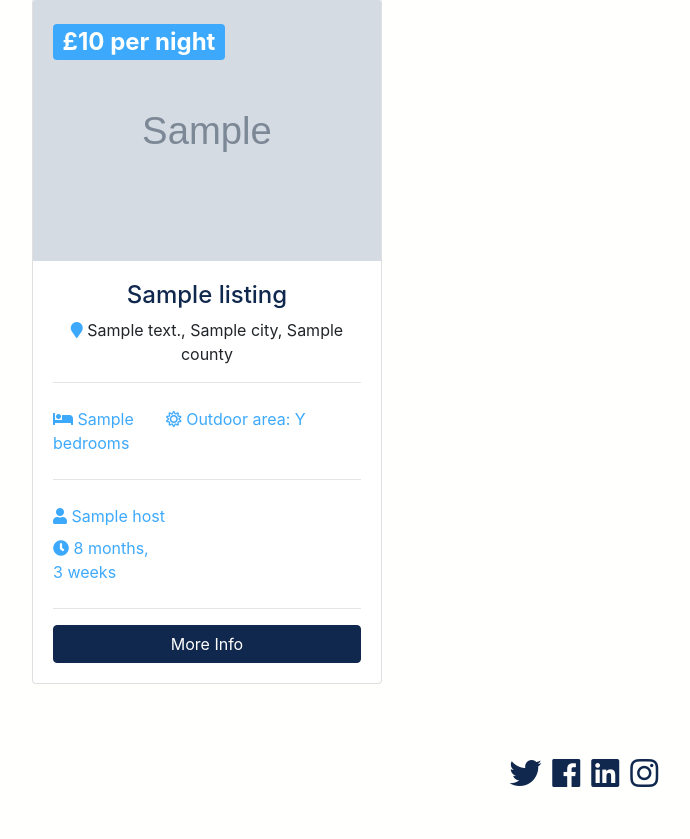
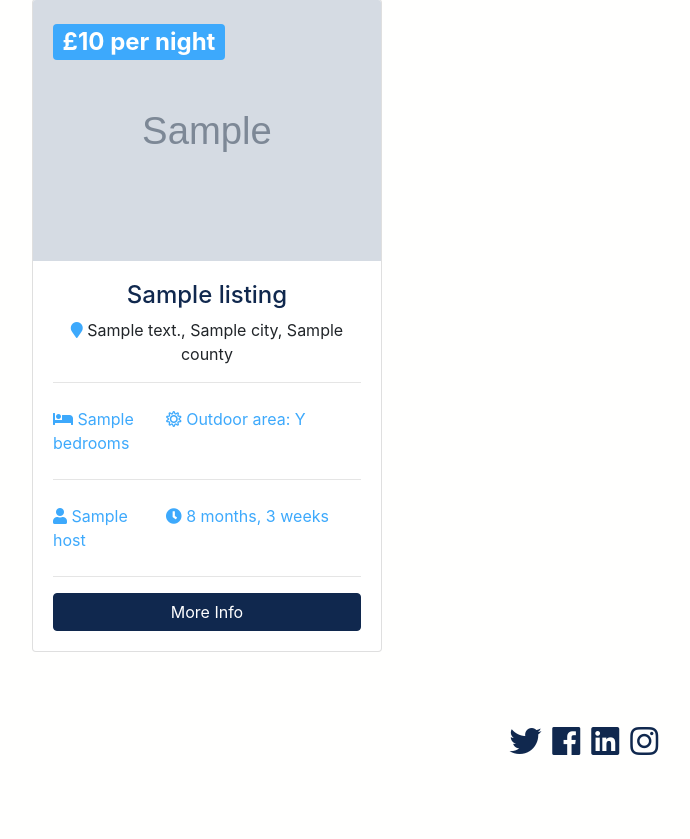
Before and after one commit to Carlscc/codecay, a Django app: template templates/listings/listings.html in a window 1280 px wide. Shown: the part 402-1241 px from the top of the page, without its empty margins (53-743 px from the left). After the commit the page ends 1157 px from the top, so only its background shows below. Run offline with Django 3.2, Linux system fonts and the light colour scheme; the template is opened without the code that fills it: most values are stand-ins (such as "Sample title", 1, 10 or a date in 2020); grey boxes marked "Sample" are stand-in pictures; some libraries are stand-ins or nearby versions.

Commit message:
fix listings cards, add favicon

```diff
--- a/templates/base.html
+++ b/templates/base.html
@@ -15,6 +15,7 @@
         <link rel="stylesheet" href="{% static 'css/style.css' %}">
         <!-- Lightbox -->
         <link rel="stylesheet" href="{% static 'css/lightbox.min.css' %}">
+        <link rel="icon" type="image/png" href="{% static 'img/favicon.ico' %}"
     </head>
     <body>
      <!-- Nav Bar -->
--- a/templates/listings/listings.html
+++ b/templates/listings/listings.html
@@ -59,11 +59,9 @@
                     </div>
                     <hr>
                     <div class="row py-2 text-secondary">
-                        <div class="col-12">
+                        <div class="col-4">
                         <i class="fas fa-user"></i> {{ listing.host }} </div>
-                    </div>
-                    <div class="row text-secondary pb-2">
-                        <div class="col-6">
+                        <div class="col-8">
                         <i class="fas fa-clock"></i> {{ listing.list_date | timesince }}</div>
                     </div>
                     <hr>
```
Also changed, not shown: codec/static/img/favicon.ico (added).
